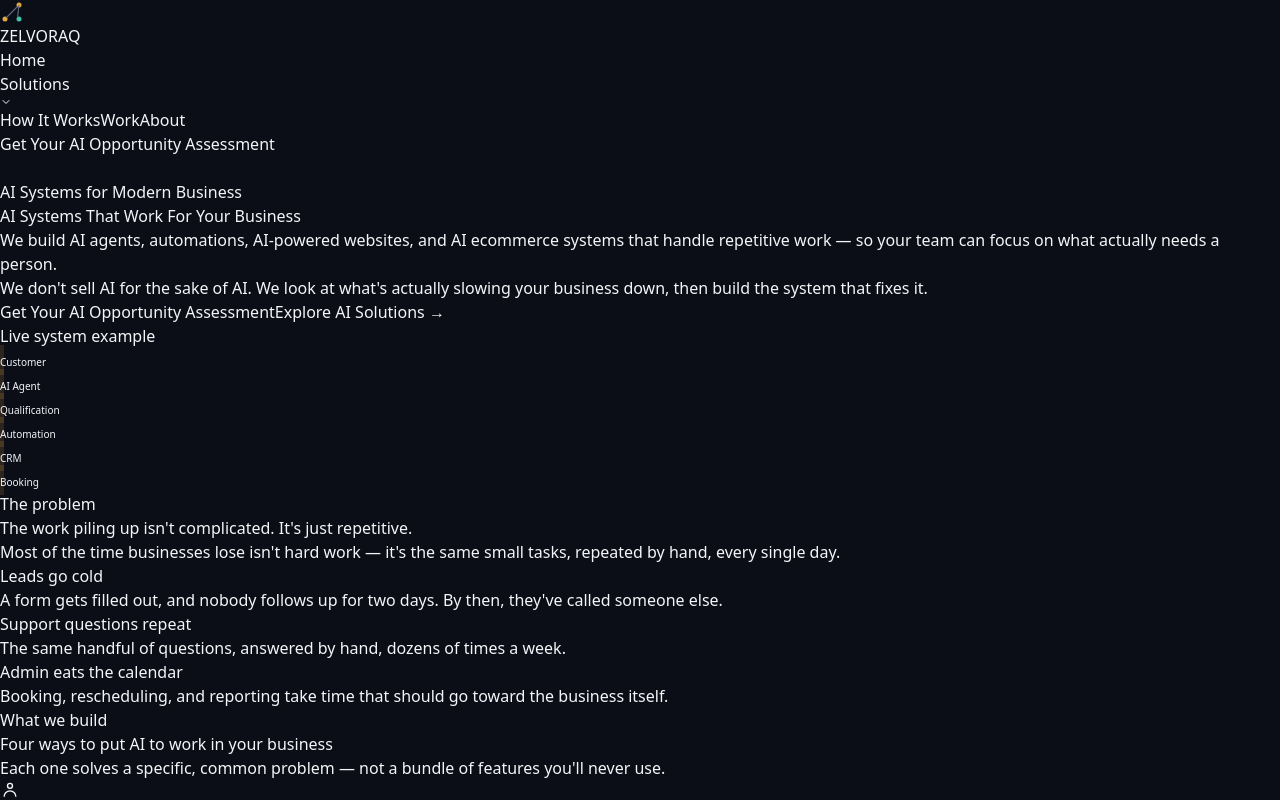
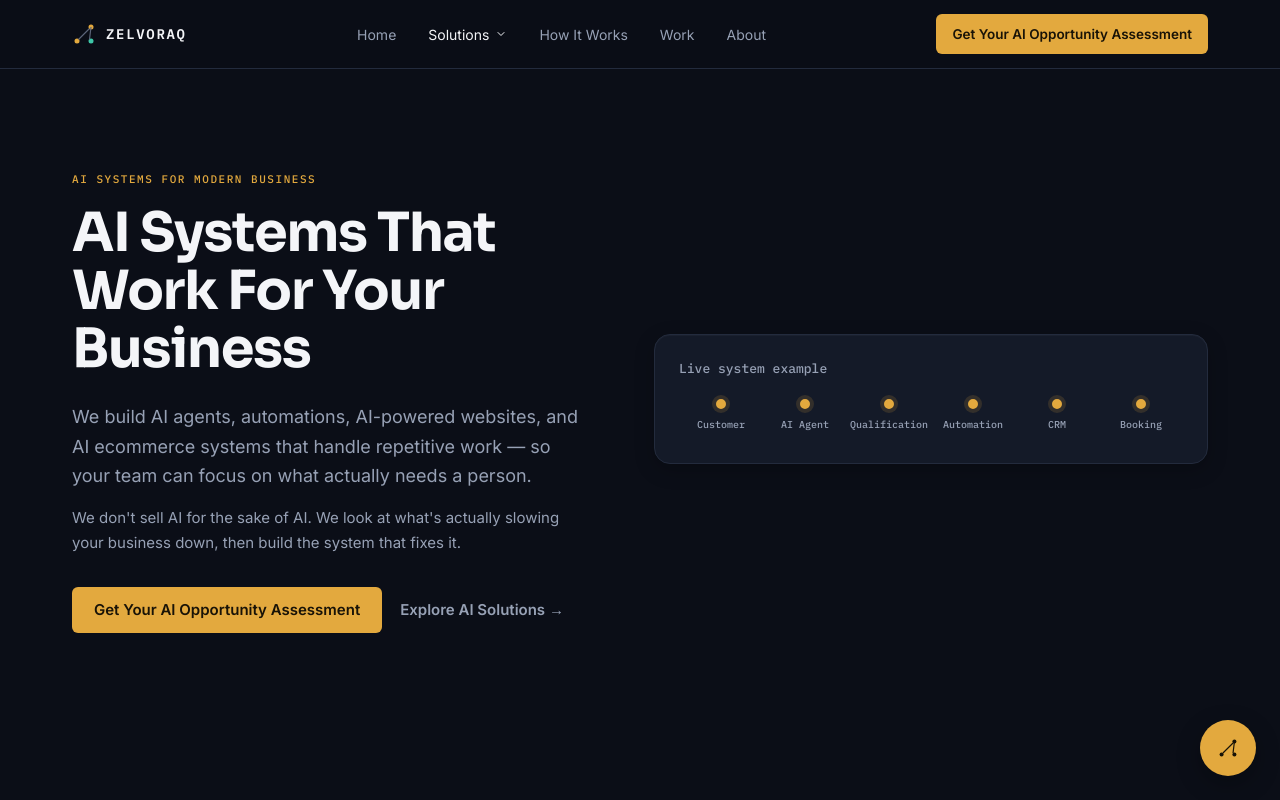
Before and after one commit to khansakanwal/Zelvoraq.com, a Next.js app: page / in a window 1280 px wide. Shown: the top 800 px of the page. Built offline with nearby package versions, Linux system fonts and the light colour scheme.

Commit message:
Add Tailwind CSS configuration file

```diff
--- /dev/null
+++ b/tailwind.config.js
@@ -0,0 +1,61 @@
+/** @type {import('tailwindcss').Config} */
+module.exports = {
+  content: [
+    "./app/**/*.{js,ts,jsx,tsx}",
+    "./components/**/*.{js,ts,jsx,tsx}",
+  ],
+  theme: {
+    extend: {
+      colors: {
+        base: "rgb(var(--bg-base-rgb) / <alpha-value>)",
+        surface: "rgb(var(--bg-surface-rgb) / <alpha-value>)",
+        elevated: "rgb(var(--bg-elevated-rgb) / <alpha-value>)",
+        elevated2: "rgb(var(--bg-elevated-2-rgb) / <alpha-value>)",
+        primary: "rgb(var(--text-primary-rgb) / <alpha-value>)",
+        secondary: "rgb(var(--text-secondary-rgb) / <alpha-value>)",
+        tertiary: "rgb(var(--text-tertiary-rgb) / <alpha-value>)",
+        accent: "rgb(var(--accent-primary-rgb) / <alpha-value>)",
+        "accent-hover": "rgb(var(--accent-primary-hover-rgb) / <alpha-value>)",
+        data: "rgb(var(--accent-data-rgb) / <alpha-value>)",
+        borderc: "rgb(var(--border-subtle-rgb) / <alpha-value>)",
+        "borderc-strong": "rgb(var(--border-strong-rgb) / <alpha-value>)",
+      },
+      fontFamily: {
+        display: ["var(--font-display)"],
+        body: ["var(--font-body)"],
+        mono: ["var(--font-mono)"],
+      },
+      maxWidth: {
+        container: "1200px",
+      },
+      borderRadius: {
+        sm2: "6px",
+        md2: "10px",
+        lg2: "16px",
+      },
+      boxShadow: {
+        soft: "0 8px 24px rgba(0,0,0,0.28)",
+        card: "0 1px 0 rgba(255,255,255,0.03) inset, 0 6px 20px rgba(0,0,0,0.22)",
+      },
+      spacing: {
+        18: "72px",
+        30: "120px",
+      },
+      keyframes: {
+        travel: {
+          from: { left: "-40px" },
+          to: { left: "100%" },
+        },
+        reveal: {
+          from: { opacity: "0", transform: "translateY(12px)" },
+          to: { opacity: "1", transform: "translateY(0)" },
+        },
+      },
+      animation: {
+        travel: "travel 3.2s linear infinite",
+        reveal: "reveal 0.6s ease-out both",
+      },
+    },
+  },
+  plugins: [],
+};
```
